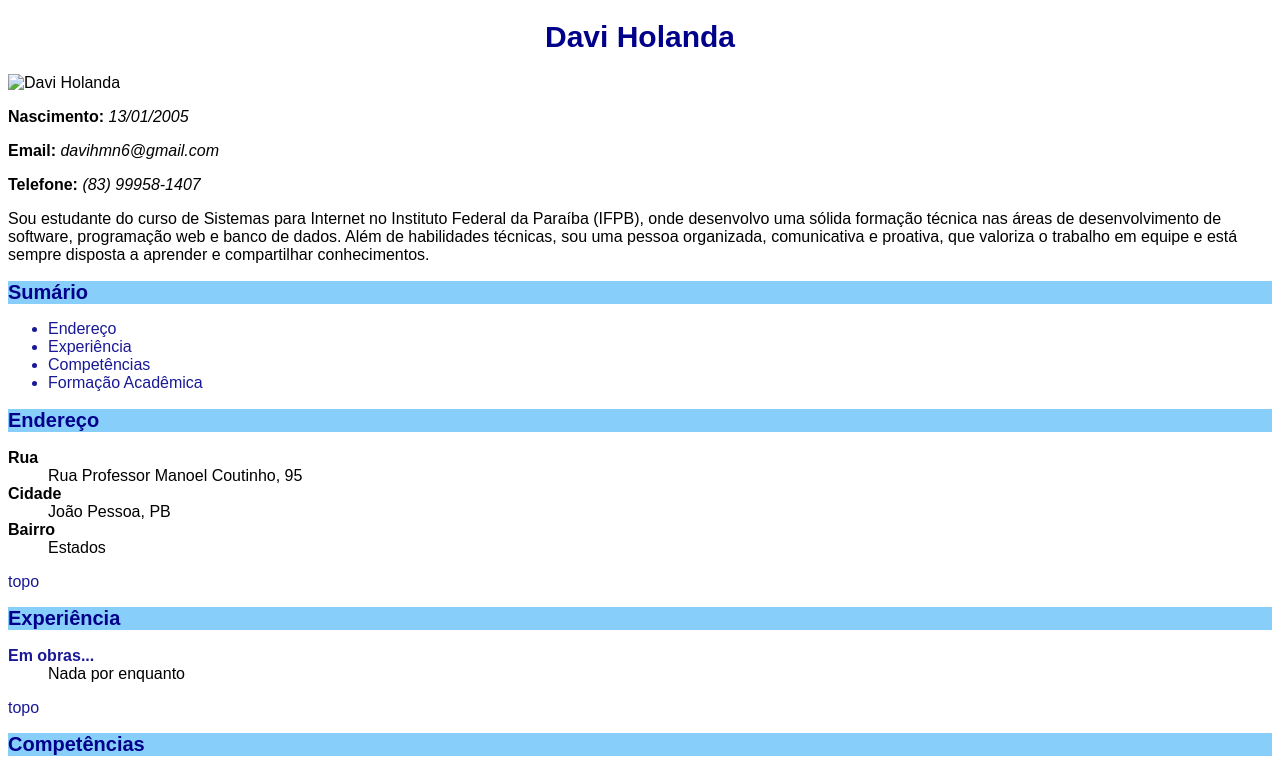
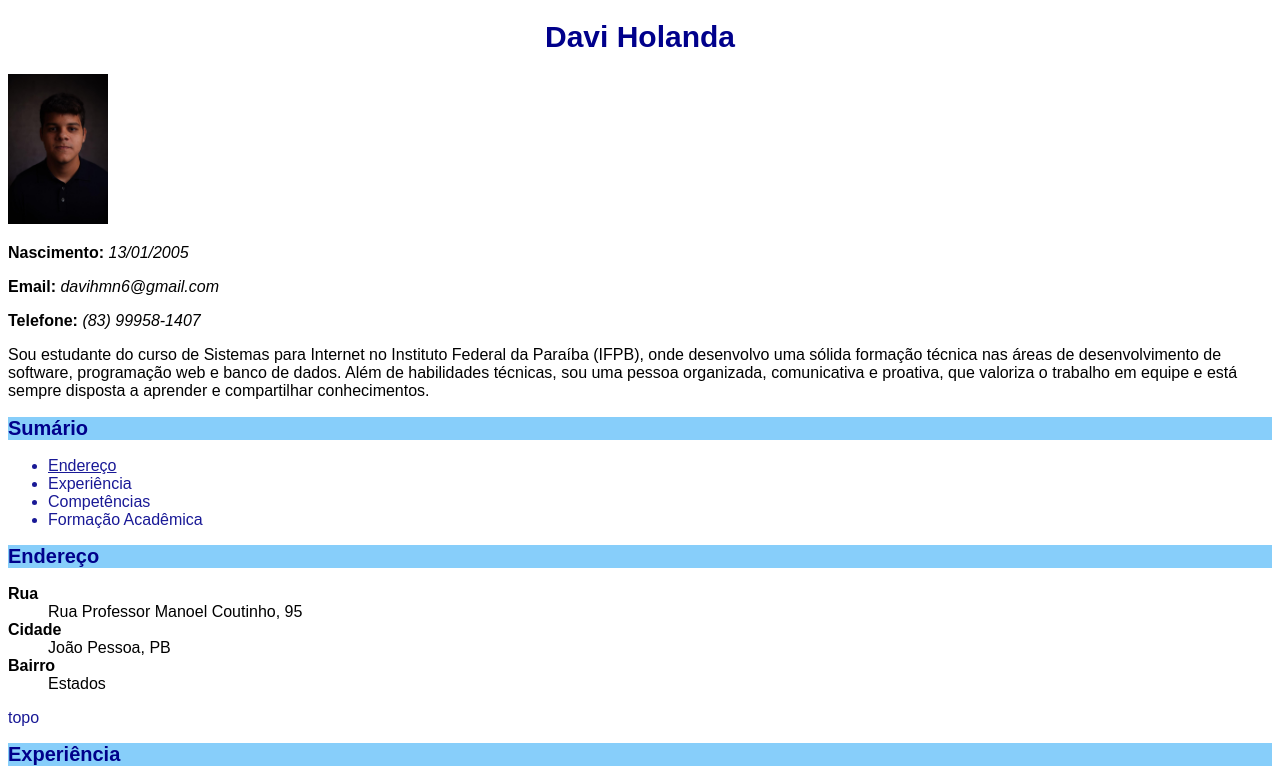
Before and after one commit to devcomdavi/LM-IFPB, a plain HTML site: page curriculum-estilo/index.html in a window 1280 px wide. In both pictures the pointer is over the link "Endereço". Shown: the top 770 px of the page. Drawn offline with Linux system fonts and the light colour scheme; files that its build step writes are made by us from their sources.

Commit message:
atualizando

```diff
--- a/curriculum-estilo/css/style.css
+++ b/curriculum-estilo/css/style.css
@@ -21,6 +21,10 @@ a {
     text-decoration: none;
 }
 
+a:hover {
+    text-decoration: underline;
+}
+
 footer p {
     text-align: center;
     font-weight: bold;
--- a/curriculum-estilo/index.html
+++ b/curriculum-estilo/index.html
@@ -4,7 +4,7 @@
     <meta charset="UTF-8">
     <meta name="viewport" content="width=device-width, initial-scale=1.0">
     <title>Curriculum vitae</title>
-    <link rel="stylesheet" href="style.css">
+    <link rel="stylesheet" href="css/style.css">
 </head>
 <body>
     <h1>Davi Holanda</h1>
```
Also changed, not shown: curriculum-estilo/imagens/Imagem do WhatsApp de 2024-10-17 à(s) 21.15.54_ac549a06.jpg (added).
